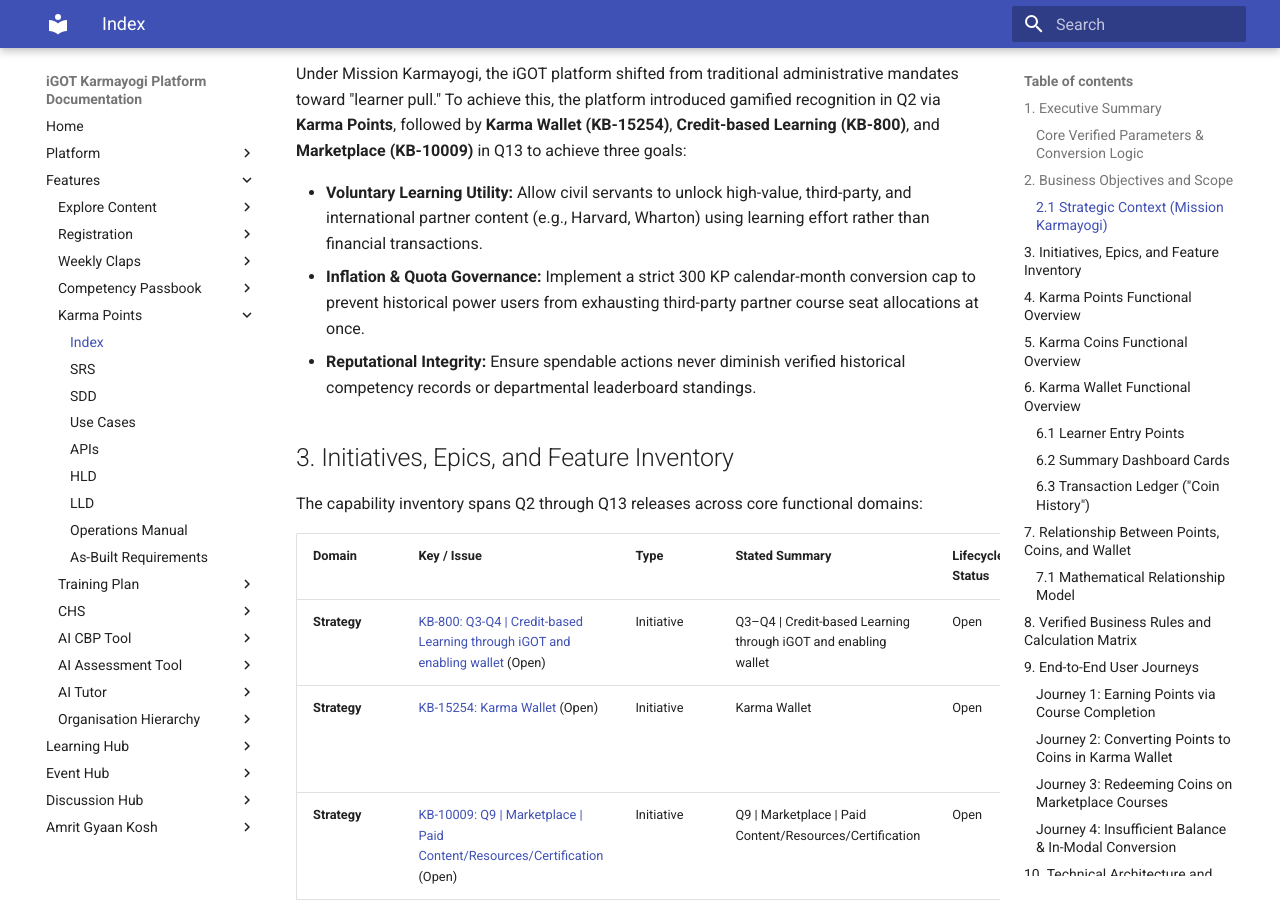
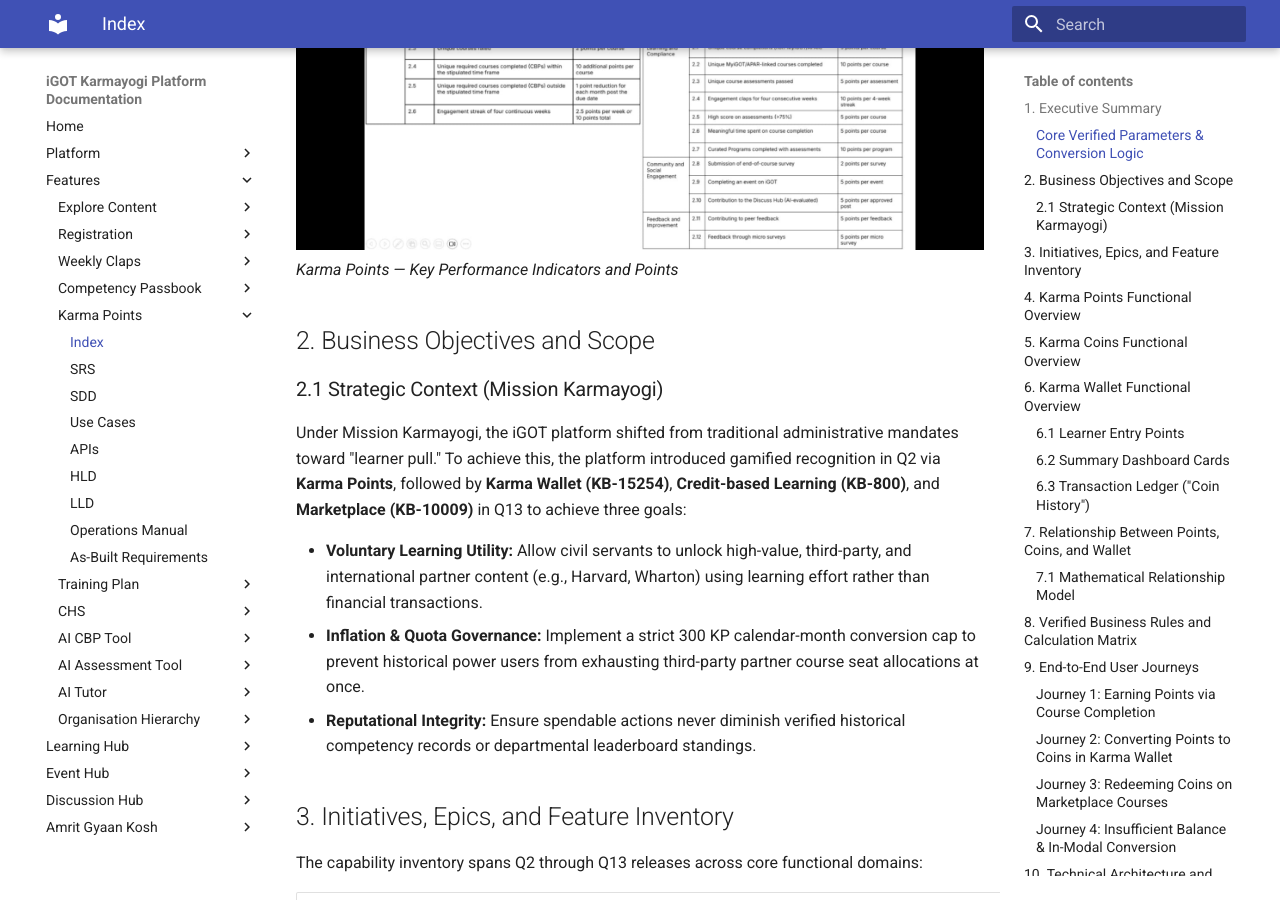
Before and after one commit to KB-iGOT/igot-docs, an MkDocs documentation site: the page built from docs/learning-hub/karma-points/index.md, in a window 1280 px wide and 900 px high, scrolled down 1469 px. Built offline with MkDocs 1.6.1 and Material for MkDocs 9.7.7, drawn with Linux system fonts in a browser that asks for light colours.

Commit message:
docs(karma-wallet): add the Karma Points KPI table after the Executive Summary
Co-Authored-By: Claude Opus 5.5 <noreply@anthropic.com>

```diff
--- a/docs/learning-hub/karma-points/index.md
+++ b/docs/learning-hub/karma-points/index.md
@@ -16,6 +16,9 @@ The iGOT Karmayogi Bharat Karma ecosystem is a dual-currency gamification and cr
 - **Leaderboard Isolation:** Leaderboards aggregate earned points from the underlying event ledger (`user_karma_points`). Converting points to coins or spending coins has **zero impact on leaderboard ranking or profile badges**.
 - **Marketplace Pricing:** Marketplace courses price in Karma Coins using a Partner Multiplier (`Course Price in KC = Course KP × Partner Multiplier`, maximum multiplier limit 100). Coins are debited atomically upon enrollment (`KB-15297`, `KB-15347`).
 - **Exempt Enrolments:** Learners on approved partner exemption rosters bypass coin deductions entirely ( coin cost), resulting in **no ledger entries** in the wallet history (`AC-03.9`, `AC-03.10`).
+
+![Karma Points — Key Performance Indicators and Points](images/karma-points-kpis.png)
+*Karma Points — Key Performance Indicators and Points*
 
 ## 2. Business Objectives and Scope
 
```
Also changed, not shown: docs/learning-hub/karma-points/images/karma-points-kpis.png (added).
